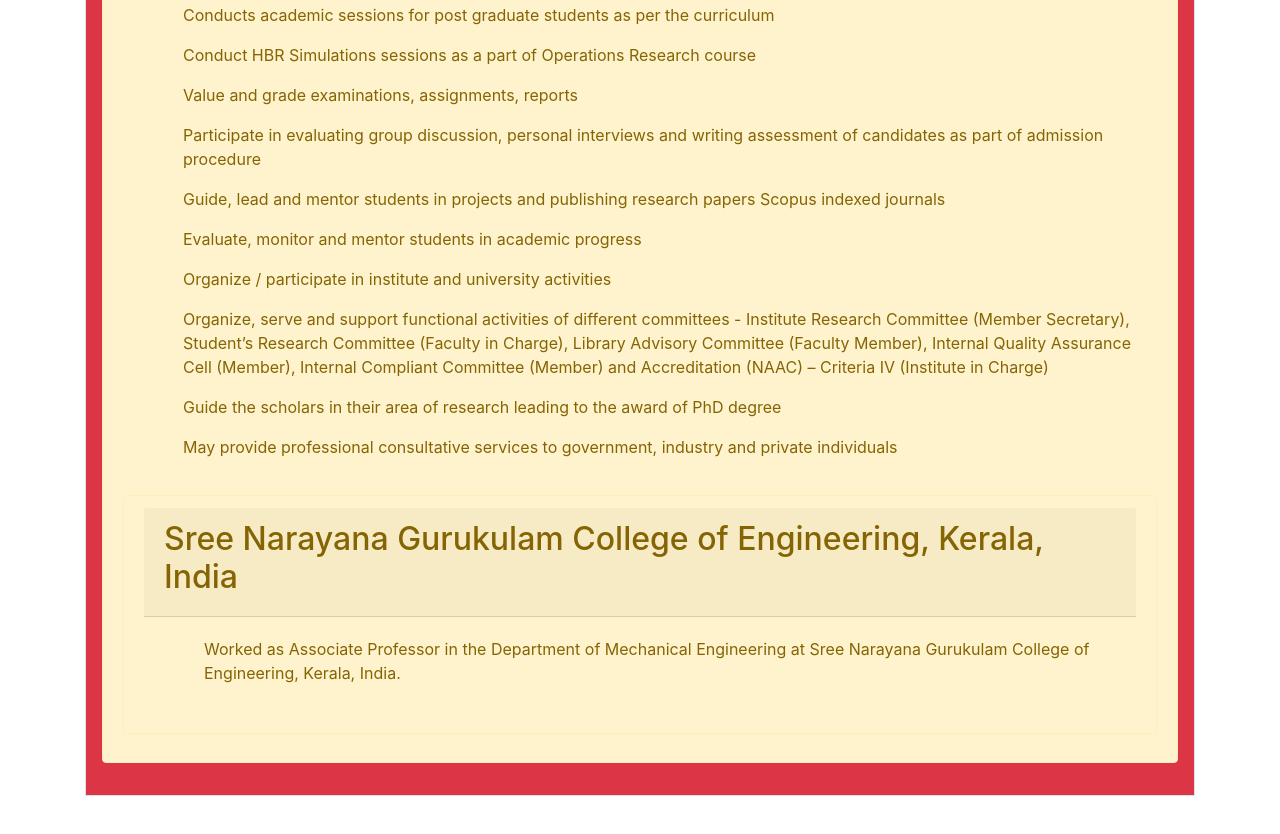
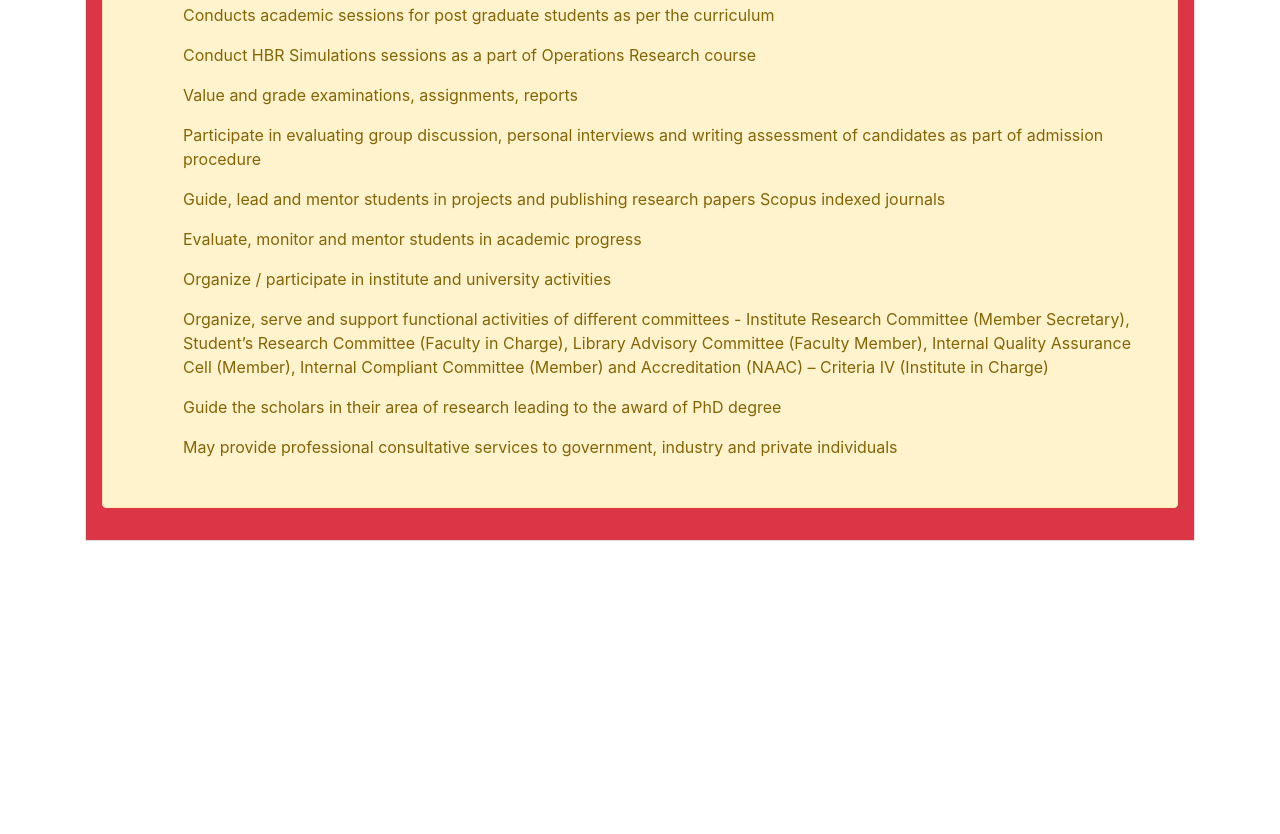
Before and after one commit to akon-siom/Arunkumar-Web.github.io, a plain HTML site: page index.html in a window 1280 px wide. Shown: the part 1758-2592 px from the top of the page. After the commit the page ends 2387 px from the top, so only its background shows below. Drawn offline with nearby package versions, Linux system fonts and the light colour scheme.

Commit message:
Update index.html

```diff
--- a/index.html
+++ b/index.html
@@ -106,14 +106,7 @@
         <p>Guide the scholars in their area of research leading to the award of PhD degree</p>
         <p>May provide professional consultative services to government, industry and private individuals
 </p>
-      </div>
-      <div class="alert alert-warning">
-       <div class="card-header"><h2>Sree Narayana Gurukulam College of Engineering, Kerala, India</h2></div>
-            <div class="card-body">
-              <ul>
-        <p>Worked as Associate Professor in the Department of Mechanical Engineering at Sree Narayana Gurukulam College of Engineering, Kerala, India.</p>
-      </div>
-    </div>
+
   </section>
 </div>
 <br><br><br>
```
